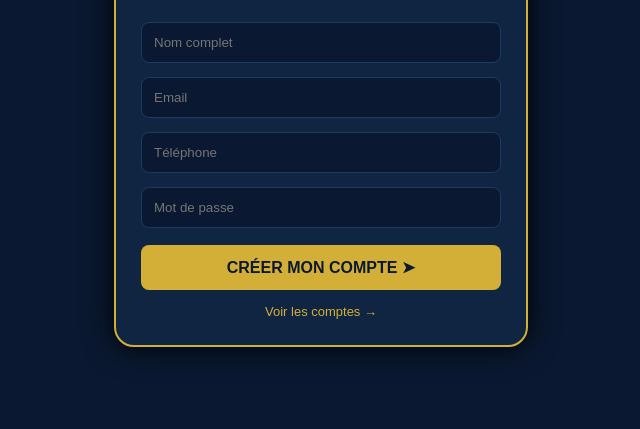
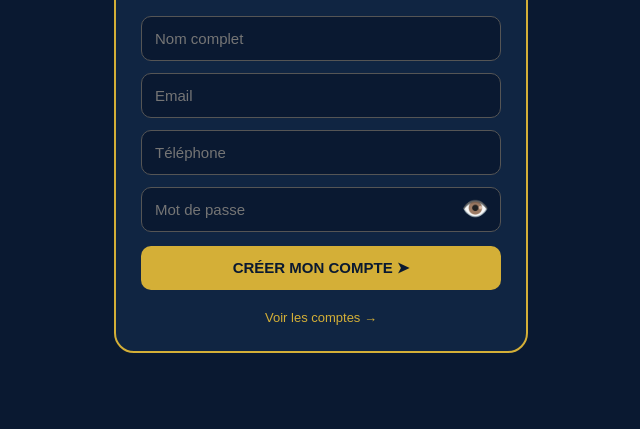
Before and after one commit to georgeskasso3-prog/GMK-ARROW-, a website: page public/register.html in a window 1280 px wide. Shown: the part 371-800 px from the top of the page, without its empty margins (319-959 px from the left). Drawn offline with Linux system fonts and the light colour scheme.

Commit message:
Update register.html

```diff
--- a/public/register.html
+++ b/public/register.html
@@ -5,28 +5,58 @@
 <title>GMK ARROW</title>
 <style>
 body { margin:0; font-family: Arial; background:#0A1931; color:white; display:flex; justify-content:center; align-items:center; min-height:100vh; }
-.card { background:#102542; border:2px solid #D4AF37; border-radius:20px; padding:25px; width:360px; text-align:center; box-shadow:0 0 30px #000; }
+.card { background:#102542; border:2px solid #D4AF37; border-radius:20px; padding:25px; width:360px; text-align:center; }
 .logo-img { width:180px; margin:0 auto 10px; display:block; }
 .title { font-size:28px; font-weight:900; color:#D4AF37; }
 .slogan { color:white; font-size:13px; margin:5px 0; }
-.slogan2 { color:#D4AF37; font-size:11px; font-style:italic; margin-bottom:18px; }input { width:100%; padding:12px; margin:7px 0; border-radius:8px; border:1px solid #1e3a5f; background:#0A1931; color:white; box-sizing:border-box; }
-button { width:100%; padding:13px; background:#D4AF37; color:#0A1931; border:none; border-radius:8px; font-weight:900; font-size:16px; cursor:pointer; margin-top:10px; }
+.slogan2 { color:#D4AF37; font-size:11px; font-style:italic; margin-bottom:18px; }
+input { width:100%; padding:13px; background:#0A1931; color:white; border:1px solid #555; border-radius:10px; margin:6px 0; box-sizing:border-box; font-size:15px; }
+.box { position:relative; }
+.eye { position:absolute; right:12px; top:50%; transform:translateY(-50%); cursor:pointer; font-size:22px; }
+button { width:100%; padding:13px; background:#D4AF37; color:#0A1931; border:none; border-radius:10px; font-weight:bold; cursor:pointer; margin-top:8px; font-size:15px; }
 a { color:#D4AF37; text-decoration:none; font-size:13px; }
 </style>
 </head>
 <body>
-<div class="card"><img src="/logo.png" class="logo-img">
+<div class="card">
+<img src="logo.png" class="logo-img">
 <div class="title">GMK ARROW</div>
 <div class="slogan">La Nouvelle vision de la communication communautaire</div>
 <div class="slogan2">ensemble, nous irons plus loin!</div>
-<form method="POST" action="/register">
-<input name="name" placeholder="Nom complet" required>
-<input name="email" type="email" placeholder="Email" required>
-<input name="telephone" placeholder="Téléphone" required>
-<input name="password" type="password" placeholder="Mot de passe" required>
-<button type="submit">CRÉER MON COMPTE ➤</button>
-</form>
-<div style="margin-top:12px;"><a href="/users">Voir les comptes →</a></div>
+
+<input id="nom" placeholder="Nom complet">
+<input id="email" type="email" placeholder="Email">
+<input id="tel" type="tel" placeholder="Téléphone">
+
+<div class="box">
+<input type="password" id="pass" placeholder="Mot de passe">
+<span class="eye" id="eye" onclick="toggleEye()">👁️</span>
 </div>
+  <button onclick="inscrire()">CRÉER MON COMPTE ➤</button>
+<br><br>
+<a href="/comptes.html">Voir les comptes →</a>
+</div>
+
+<script>
+function toggleEye(){
+ const p=document.getElementById('pass');
+ const e=document.getElementById('eye');
+ if(p.type==='password'){p.type='text'; e.textContent='🙈';}
+ else{p.type='password'; e.textContent='👁️';}
+}
+async function inscrire(){
+ const data={
+   nom:document.getElementById('nom').value,
+   email:document.getElementById('email').value,
+   tel:document.getElementById('tel').value,
+   pass:document.getElementById('pass').value,
+   date:new Date().toLocaleString()
+ };
+  if(!data.nom||!data.email||!data.pass){alert('Remplis tout Chef!'); return;}
+ await fetch('/api/membres',{method:'POST',headers:{'Content-Type':'application/json'},body:JSON.stringify(data)});
+ alert('Compte créé Chef! Bienvenue!');
+ location.href='/feed.html';
+}
+</script>
 </body>
 </html>
```
